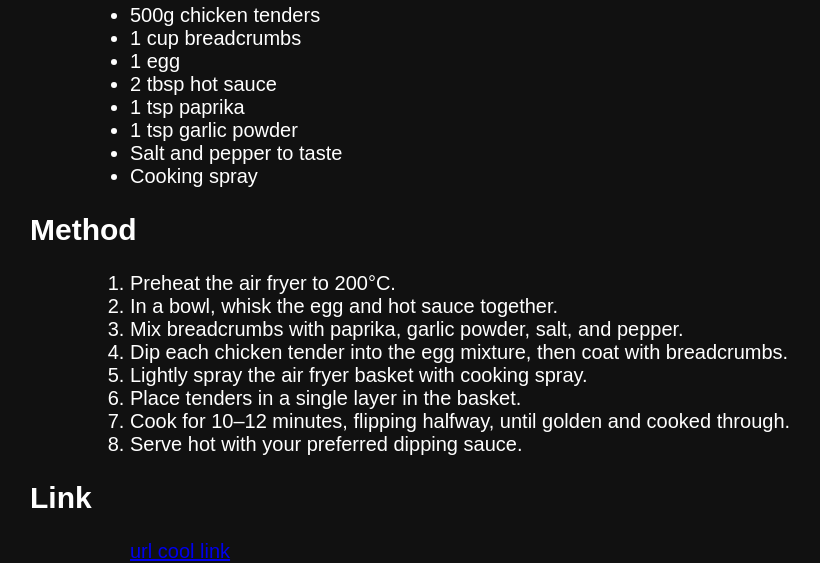
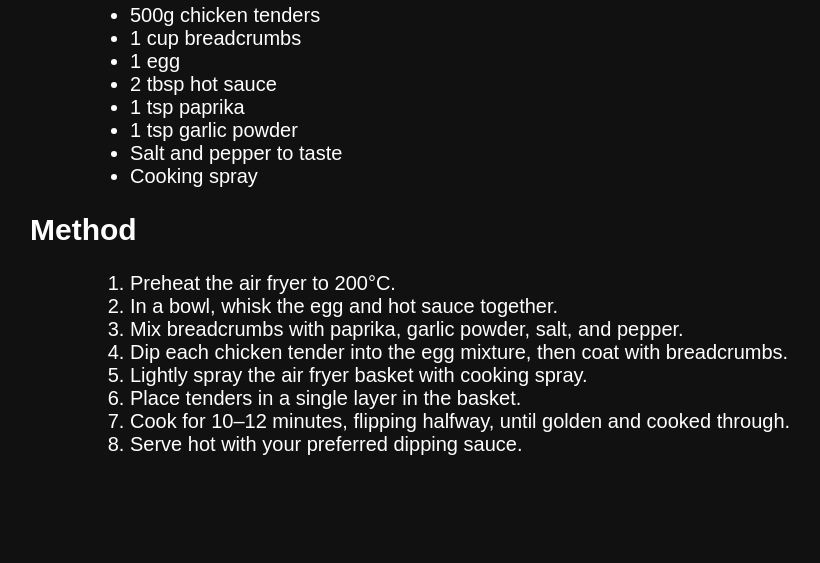
Before and after one commit to amdspeaks/Web-Programming-CCL4-Assessment-1, a plain HTML site: page Exercise 1 HTML and CSS/Exercise 1.html in a window 1280 px wide. Shown: the part 551-1114 px from the top of the page, without its empty margins (70-890 px from the left). After the commit the page ends 1027 px from the top, so only its background shows below. Drawn offline with Linux system fonts and the light colour scheme; files that its build step writes are made by us from their sources.

Commit message:
Fix HTML formatting issues in Exercise 1.html

```diff
--- a/Exercise 1 HTML and CSS/Exercise 1.html
+++ b/Exercise 1 HTML and CSS/Exercise 1.html
@@ -57,9 +57,5 @@
         <li>Serve hot with your preferred dipping sauce.</li>
     </ol>
 
-    <h2>Link</h2>
-
-    <a href="first.html" style="padding-left: 100px;">url cool link</a>
-
 </body>
 </html>
```
